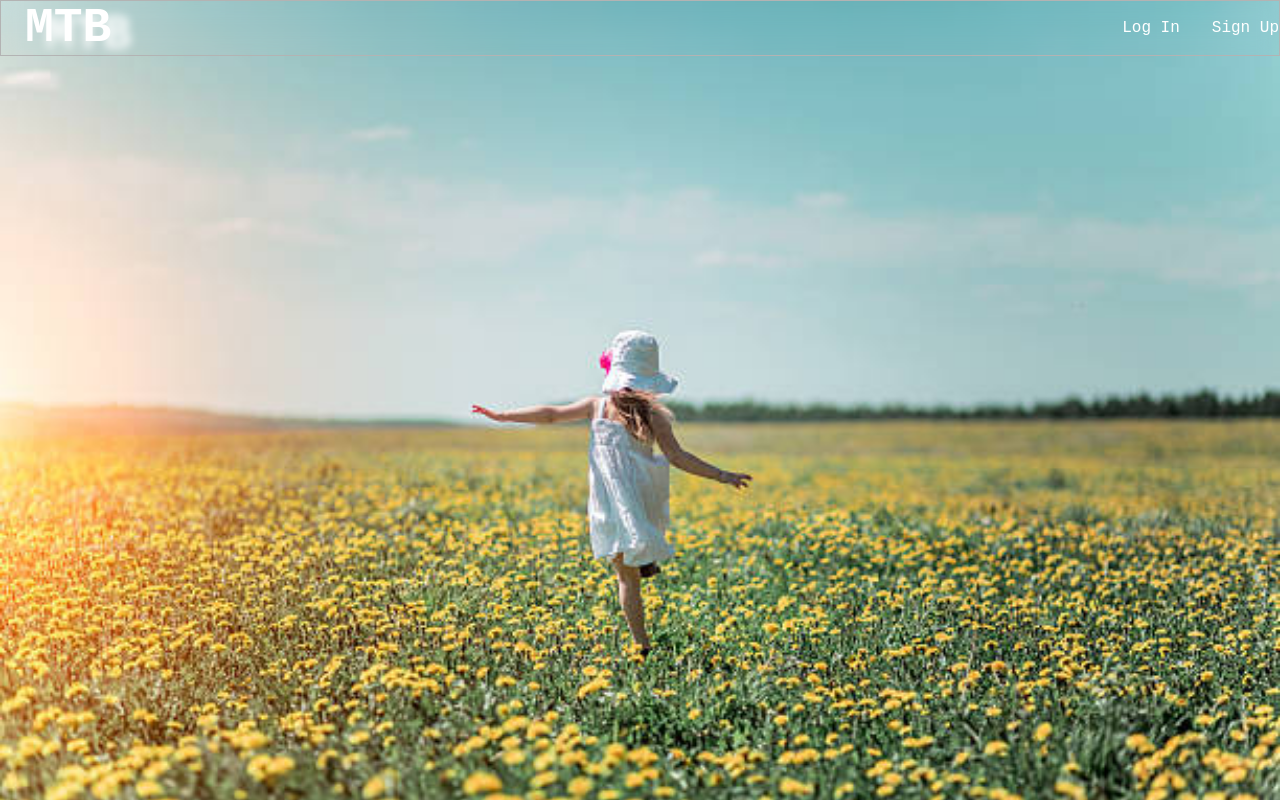
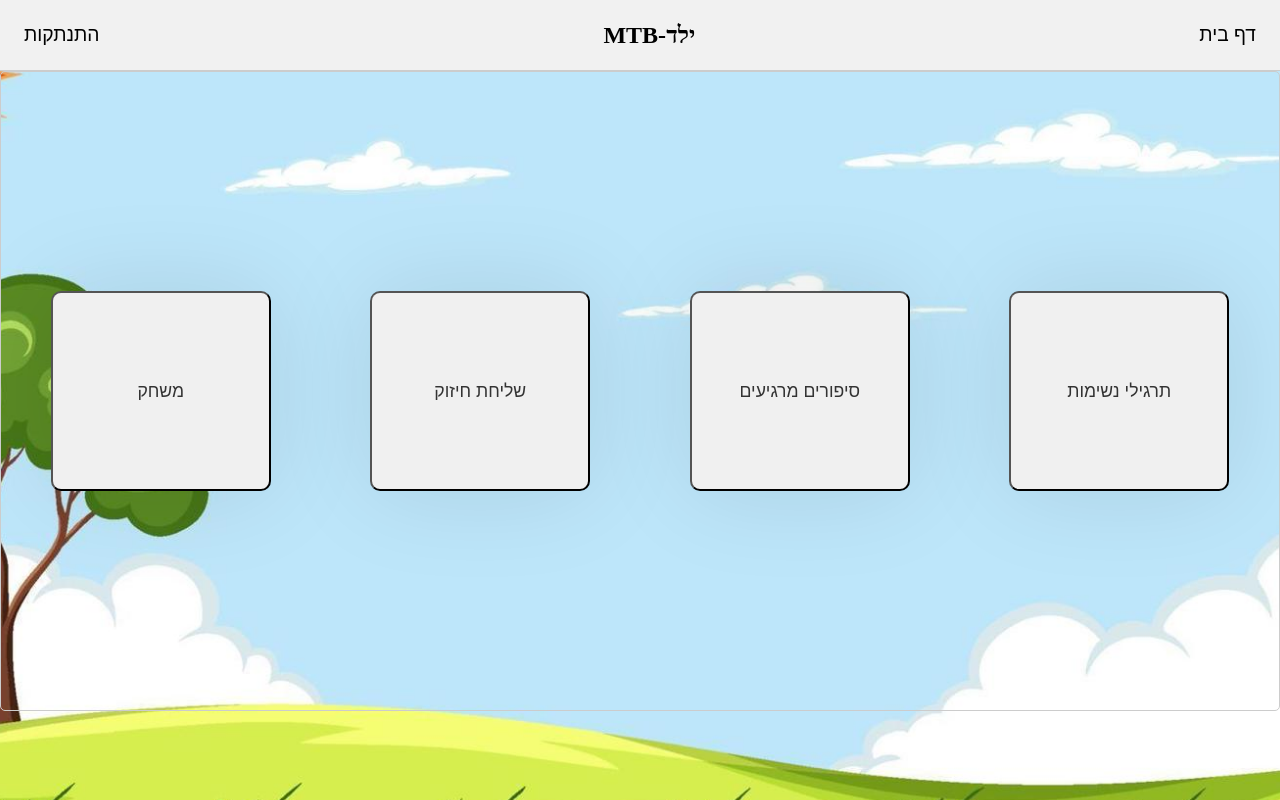
Before and after one commit to Hliran207/MTB, a React (Vite) app in the folder client/: page /ChildPage in a window 1280 px wide. Before the commit this address had no page. Shown: the top 800 px of the page. Built offline with nearby package versions, Linux system fonts and the light colour scheme.

Commit message:
create child page

```diff
--- a/client/src/App.jsx
+++ b/client/src/App.jsx
@@ -3,16 +3,16 @@ import { Route, Routes } from "react-router-dom";
 import Hero from "./HomePage/components/hero";
 import LogIn from "./HomePage/components/LogIn";
 import SignUp from "./HomePage/components/SignUp";
-
+import ChildLPage from "./ChildPage/components/ChildLPage";
 function App() {
   return (
     <>
-      <NavBar></NavBar>
       <div className="container">
         <Routes>
           <Route path="/" element={<Hero />}></Route>
           <Route path="/LogIn" element={<LogIn />}></Route>
           <Route path="/SignUp" element={<SignUp />}></Route>
+          <Route path="/ChildPage" element={<ChildLPage />}></Route>
         </Routes>
       </div>
     </>
--- /dev/null
+++ b/client/src/ChildPage/components/ChildLPage.jsx
@@ -0,0 +1,29 @@
+import NavBarChildPage from "./NavBarChildPage";
+import TabChildPage from "./TabChildPage";
+
+const tabs = [
+  { name: "משחק", id: "game" },
+  { name: "שליחת חיזוק", id: "send_affirmitive" },
+  { name: "סיפורים מרגיעים", id: "stories" },
+  { name: "תרגילי נשימות", id: "breath" },
+  // { name: "נוסף", id: "add" },
+];
+
+function ChildLPage() {
+  return (
+    <section className="backgroundChildPage">
+      <div className="ChildLPage">
+        <div className="child-page">
+          <NavBarChildPage />
+          <div className="tab-container">
+            {tabs.map((tab) => (
+              <TabChildPage key={tab.id} tab={tab} />
+            ))}
+          </div>
+        </div>
+      </div>
+    </section>
+  );
+}
+
+export default ChildLPage;
--- /dev/null
+++ b/client/src/ChildPage/components/NavBarChildPage.jsx
@@ -0,0 +1,11 @@
+function NavBarChildPage() {
+  return (
+    <header className="NavBarChildPage">
+      <button className="NavBarChildPage-button">התנתקות</button>
+      <div className="NavBarChildPage-title">MTB-ילד</div>
+      <button className="NavBarChildPage-button home-button">דף בית</button>
+    </header>
+  );
+}
+
+export default NavBarChildPage;
--- /dev/null
+++ b/client/src/ChildPage/components/TabChildPage.jsx
@@ -0,0 +1,11 @@
+// Tab.jsx
+
+function TabChildPage({ tab }) {
+  return (
+    <button className="tab-panel">
+      <div className="tab-title">{tab.name}</div>
+    </button>
+  );
+}
+
+export default TabChildPage;
--- a/client/src/HomePage/components/LogIn.jsx
+++ b/client/src/HomePage/components/LogIn.jsx
@@ -1,26 +1,36 @@
-
-export default function LogIn(){
-    const logInUser = (e) =>{
-        e.preventDefault()
-    }
-
+import NavBar from "./NavBar";
+export default function LogIn() {
+  const logInUser = (e) => {
+    e.preventDefault();
+  };
 
   return (
     <>
+      <NavBar />
       <h1 className="sign-log-head">LOG IN</h1>
       <div className="sign-log-container">
-            <form className ="sign-log-form" onSubmit={logInUser}>
+        <form className="sign-log-form" onSubmit={logInUser}>
           <div className="container-input">
             <label className="sign-log-lable">Email</label>
-                    <input type="Email" placeholder="Enter Email..."className="sign-log-lable" />
+            <input
+              type="Email"
+              placeholder="Enter Email..."
+              className="sign-log-lable"
+            />
           </div>
           <div className="container-input">
             <label className="sign-log-lable">Password</label>
-                    <input type="password" placeholder="Enter Password..."className="sign-log-lable"/>
+            <input
+              type="password"
+              placeholder="Enter Password..."
+              className="sign-log-lable"
+            />
           </div>
-                <button className="sign-log-button" type="submit">Submit</button>
+          <button className="sign-log-button" type="submit">
+            Submit
+          </button>
         </form>
       </div>
     </>
-    )
+  );
 }
--- a/client/src/HomePage/components/SignUp.jsx
+++ b/client/src/HomePage/components/SignUp.jsx
@@ -1,30 +1,45 @@
+import NavBar from "./NavBar";
 
-export default function SignUp(){
-
-    const signUpUser = (e) =>{
-        e.preventDefault()
-    }
+export default function SignUp() {
+  const signUpUser = (e) => {
+    e.preventDefault();
+  };
 
   return (
     <>
+      <NavBar />
       <h1 className="sign-log-head">SIGN UP</h1>
-         <div className="sign-loh-container">
-            <form className ="sign-log-form" onSubmit={signUpUser}>
+      <div className="sign-log-container">
+        <form className="sign-log-form" onSubmit={signUpUser}>
           <div className="container-input">
             <label className="sign-log-lable">Name</label>
-                    <input type="text" placeholder="Enter Name..." className="sign-log-lable" />
+            <input
+              type="text"
+              placeholder="Enter Name..."
+              className="sign-log-lable"
+            />
           </div>
           <div className="container-input">
             <label className="sign-log-lable">Email</label>
-                    <input type="Email" placeholder="Enter Email..."className="sign-log-lable" />
+            <input
+              type="Email"
+              placeholder="Enter Email..."
+              className="sign-log-lable"
+            />
           </div>
           <div className="container-input">
             <label className="sign-log-lable">Password</label>
-                    <input type="password" placeholder="Enter Password..."className="sign-log-lable"/>
+            <input
+              type="password"
+              placeholder="Enter Password..."
+              className="sign-log-lable"
+            />
           </div>
-                <button className="sign-log-button" type="submit">Submit</button>
+          <button className="sign-log-button" type="submit">
+            Submit
+          </button>
         </form>
       </div>
     </>
-    )
+  );
 }
--- a/client/src/HomePage/components/hero.jsx
+++ b/client/src/HomePage/components/hero.jsx
@@ -1,10 +1,12 @@
 import { MdAir } from "react-icons/md";
 import { FaHandsHoldingChild } from "react-icons/fa6";
 import Features_Lpage from "./Features_Lpage";
+import NavBar from "./NavBar";
 
 export default function Hero() {
   return (
     <>
+      <NavBar />
       <div className="hero">
         <h1 className="primary-heading">
           <FaHandsHoldingChild />
--- a/client/src/index.css
+++ b/client/src/index.css
@@ -198,3 +198,94 @@ input[type="password"] {
 .sign-log-button:hover {
   background-color: #45a049;
 }
+
+/*child Page*/
+
+/*Nav Bar Child and Parent*/
+.ChildLPage {
+  text-align: center;
+}
+.backgroundChildPage {
+  display: block;
+  height: 120vh;
+  background-repeat: no-repeat;
+  background-position: center;
+  background-size: cover;
+  background-image: url("./assets/Background_Image.jpg");
+}
+
+/* ChildPage.css */
+
+.child-page {
+  display: flex;
+  flex-direction: column;
+  height: 100vh;
+}
+
+.NavBarChildPage {
+  display: flex;
+  justify-content: space-between;
+  align-items: center;
+  padding: 1rem;
+  border-bottom: 1px solid #ccc;
+  background-color: #f1f1f1;
+}
+
+.NavBarChildPage-button {
+  background: transparent;
+  border: none;
+  cursor: pointer;
+  font-size: 1.2rem;
+  padding: 0.5rem;
+}
+
+.NavBarChildPage-title {
+  flex: 1;
+  display: flex;
+  justify-content: center;
+  align-items: center;
+  font-size: 1.5rem;
+  font-weight: bold;
+}
+
+/*Tabs for child and parent*/
+
+.tab-container {
+  display: flex;
+  justify-content: space-around;
+  align-items: center;
+  width: 100%;
+  height: 80%;
+  border: 1px solid #ccc;
+  border-radius: 5px;
+  overflow: auto;
+}
+
+.tab-panel {
+  flex: 0 0 auto;
+  display: flex;
+  flex-direction: column;
+  justify-content: center;
+  align-items: center;
+  width: 220px; /* Increase the width */
+  height: 200px; /* Increase the height */
+  border-radius: 10px;
+  background-color: #f0f0f0;
+  box-shadow: 0px 0px 100px rgba(0, 0, 0, 0.1);
+  transition: background-color 0.3s ease; /* Smooth transition on hover */
+  padding: 20px; /* Added padding for content spacing */
+  text-align: center; /* Center align text */
+  font-size: 16px; /* Adjust font size */
+  color: #333; /* Text color */
+  cursor: pointer;
+}
+
+.tab-panel:hover {
+  background-color: #bbf4dd;
+  box-shadow: 0 4px 8px rgba(0, 0, 0, 0.2);
+}
+
+.tab-title {
+  font-size: 1.1rem;
+  text-align: center;
+}
```
Also changed, not shown: client/src/assets/Background_Image.jpg (added). Lines whose indentation alone changed are shown as unchanged.
